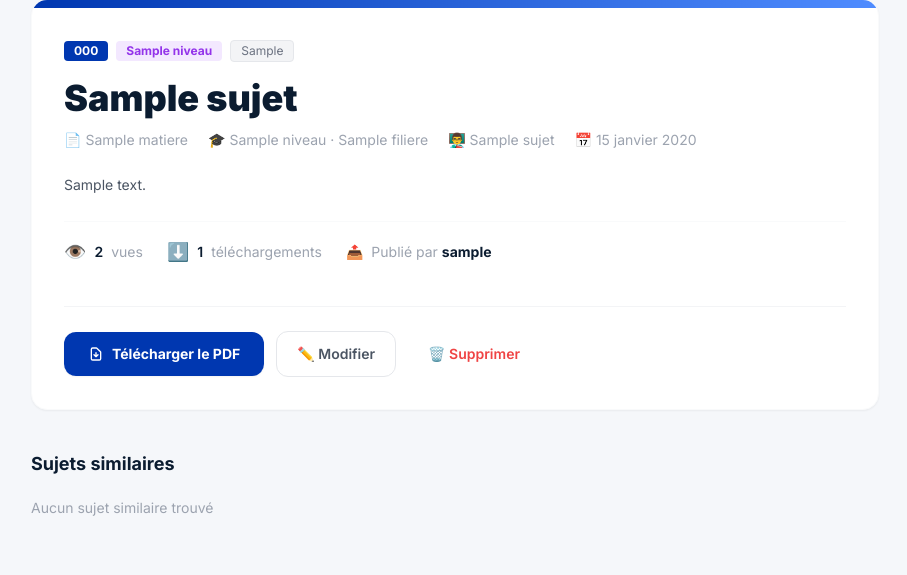
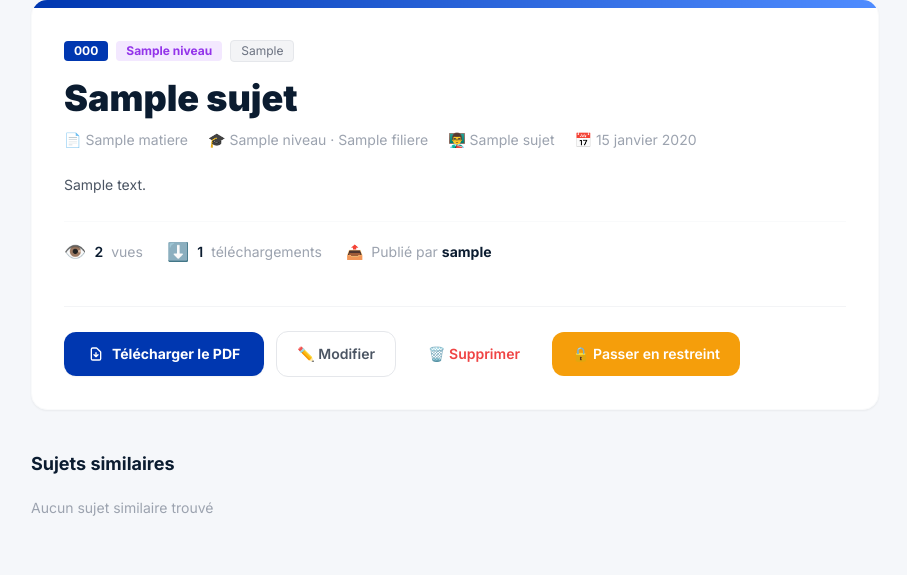
Before and after one commit to TANNOU-dev/upgcexam, a Django app: page /sujets/1/ in a window 1280 px wide. Shown: the part 138-713 px from the top of the page, without its empty margins (185-1092 px from the left). Run offline with Django 5.2, Linux system fonts and the light colour scheme; a user stored in the database is signed in; tables that the repository leaves empty hold one stand-in row (values such as "Sample post"); some libraries are stand-ins or nearby versions.

Commit message:
Ajout bouton Admin: basculer visibilité (restreint ↔ visible)

```diff
--- a/core/templates/core/detail_sujet.html
+++ b/core/templates/core/detail_sujet.html
@@ -167,6 +167,20 @@
                         🗑️ Supprimer
                     </a>
                     {% endif %}
+                    {% if user.is_staff %}
+                    <form method="post" action="{% url 'basculer_visibilite' sujet.id %}" style="display:inline">
+                        {% csrf_token %}
+                        {% if sujet.visibilite == 'restreint' %}
+                        <button type="submit" class="inline-flex items-center bg-green-500 hover:bg-green-600 text-white font-semibold px-5 py-3 rounded-xl transition text-sm cursor-pointer">
+                            🌍 Rendre visible
+                        </button>
+                        {% else %}
+                        <button type="submit" class="inline-flex items-center bg-amber-500 hover:bg-amber-600 text-white font-semibold px-5 py-3 rounded-xl transition text-sm cursor-pointer">
+                            🔒 Passer en restreint
+                        </button>
+                        {% endif %}
+                    </form>
+                    {% endif %}
                 </div>
             </div>
         </div>
--- a/core/urls.py
+++ b/core/urls.py
@@ -11,6 +11,7 @@ urlpatterns = [
     path('sujets/telecharger/<int:sujet_id>/', views.telecharger_sujet, name='telecharger_sujet'),
     path('administration/', views.admin_dashboard, name='admin_dashboard'),
     path('sujets/supprimer/<int:sujet_id>/', views.supprimer_sujet, name='supprimer_sujet'),
+    path('sujets/basculer-visibilite/<int:sujet_id>/', views.basculer_visibilite, name='basculer_visibilite'),
     path('connexion/', views.connexion, name='connexion'),
     path('inscription/', views.inscription, name='inscription'),
     path('tableau-de-bord/', views.tableau_de_bord, name='tableau_de_bord'),
--- a/core/views.py
+++ b/core/views.py
@@ -1008,3 +1008,23 @@ def admin_verifications(request):
         "core/admin/verifications.html",
         {"codes": codes, "non_verifies": non_verifies},
     )
+
+
+@require_POST
+@login_required
+def basculer_visibilite(request, sujet_id):
+    """Bascule la visibilité d'un sujet (restreint ↔ visible) — admin uniquement."""
+    if not request.user.is_staff:
+        messages.error(request, "Action réservée aux administrateurs.")
+        return redirect("bibliotheque")
+
+    sujet = get_object_or_404(Sujet, id=sujet_id)
+    if sujet.visibilite == "restreint":
+        sujet.visibilite = "visible"
+        msg = "Sujet désormais visible par tous."
+    else:
+        sujet.visibilite = "restreint"
+        msg = "Sujet passé en accès restreint."
+    sujet.save(update_fields=["visibilite"])
+    messages.success(request, msg)
+    return redirect("detail_sujet", sujet_id=sujet.id)
```
